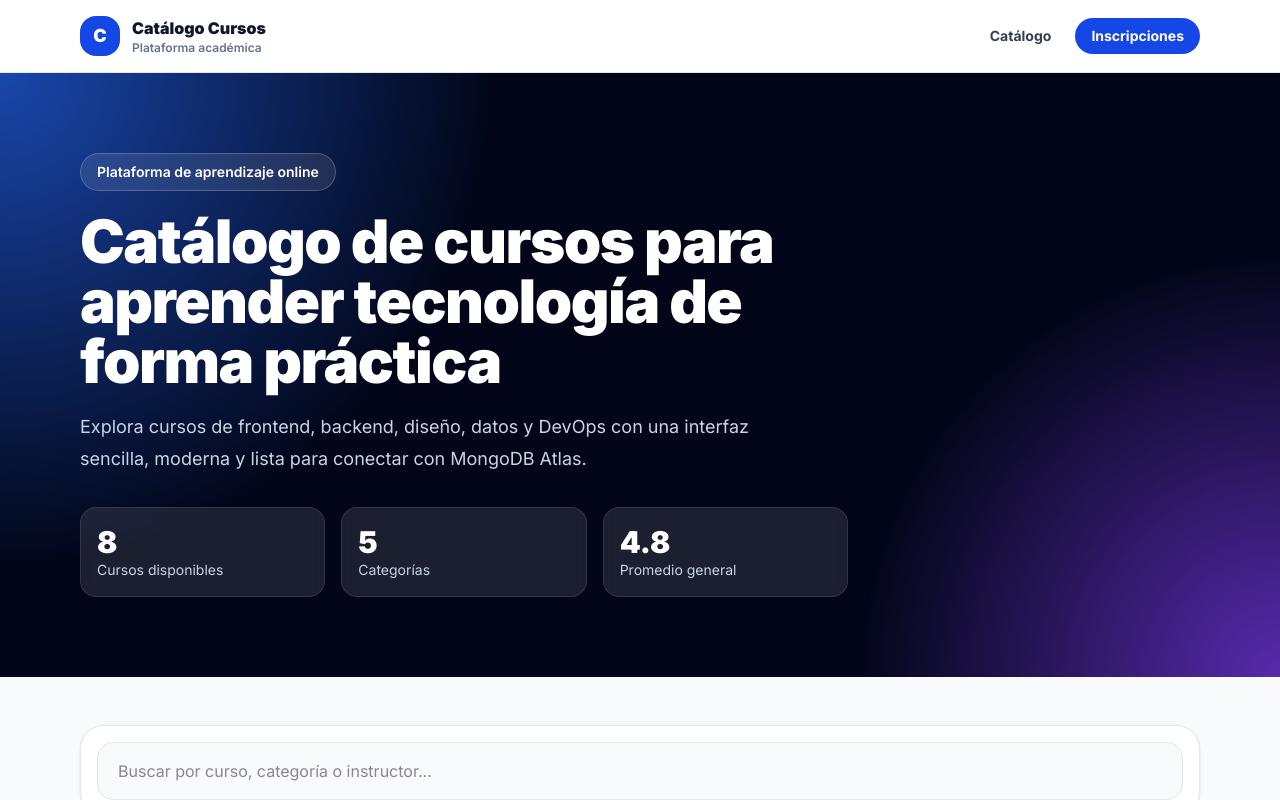
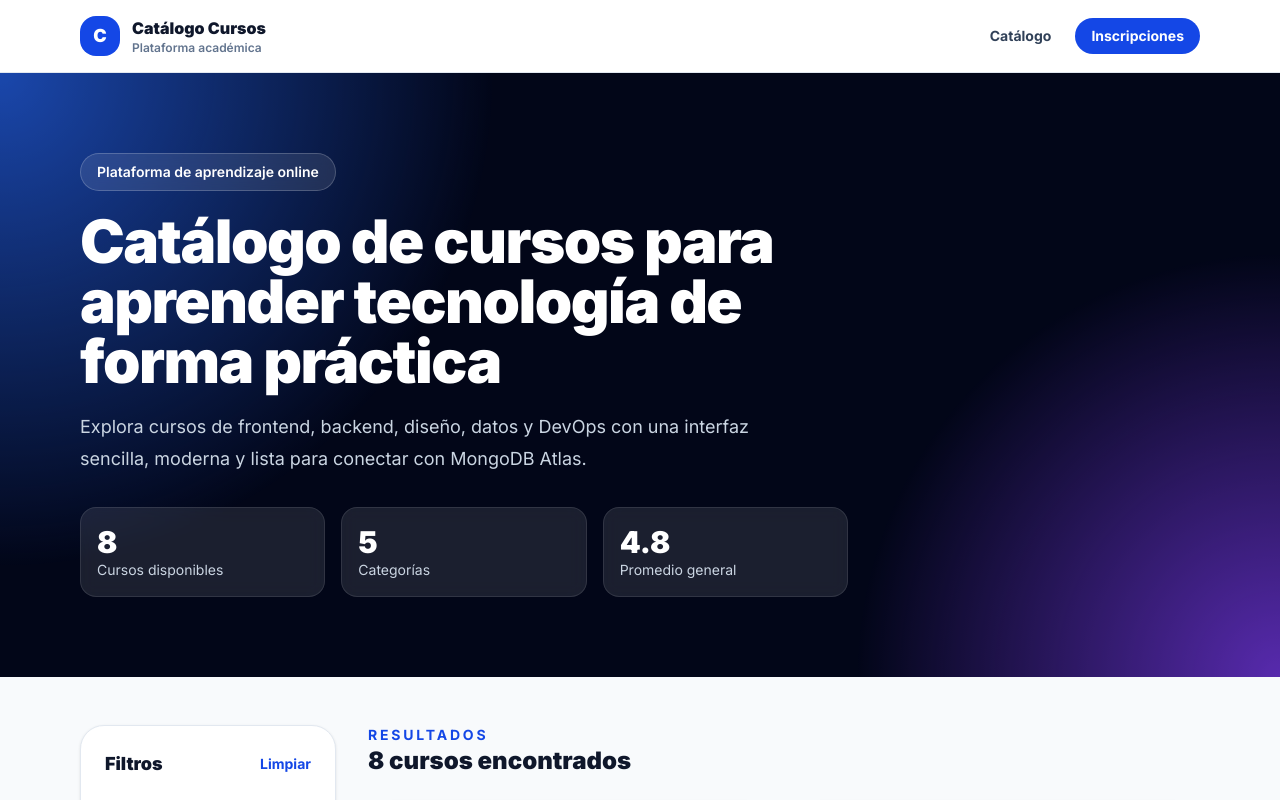
Before and after one commit to GLEYFERBELLO/mantenimiento-software-ibero, a Next.js app: page / in a window 1280 px wide. Shown: the top 800 px of the page. Built offline with nearby package versions, Linux system fonts and the light colour scheme; grey boxes are pictures that could not be loaded.

Commit message:
Se crea el espacio de la barra de busqueda

```diff
--- a/app/page.tsx
+++ b/app/page.tsx
@@ -76,16 +76,8 @@ export default function Home() {
       </section>
 
       <section className="mx-auto max-w-6xl px-4 py-12">
-        <div className="mb-8 rounded-3xl border border-slate-200 bg-white p-4 shadow-sm">
-          <input
-            type="text"
-            placeholder="Buscar por curso, categoría o instructor..."
-            value={searchQuery}
-            onChange={(event) => setSearchQuery(event.target.value)}
-            className="w-full rounded-2xl border border-slate-200 bg-slate-50 px-5 py-4 text-slate-900 outline-none transition focus:border-blue-500 focus:bg-white"
-          />
-        </div>
 
+        {/* Section search bar */}
         <div className="grid grid-cols-1 gap-8 lg:grid-cols-4">
           <aside className="lg:col-span-1">
             <div className="sticky top-4 rounded-3xl border border-slate-200 bg-white p-6 shadow-sm">
```
